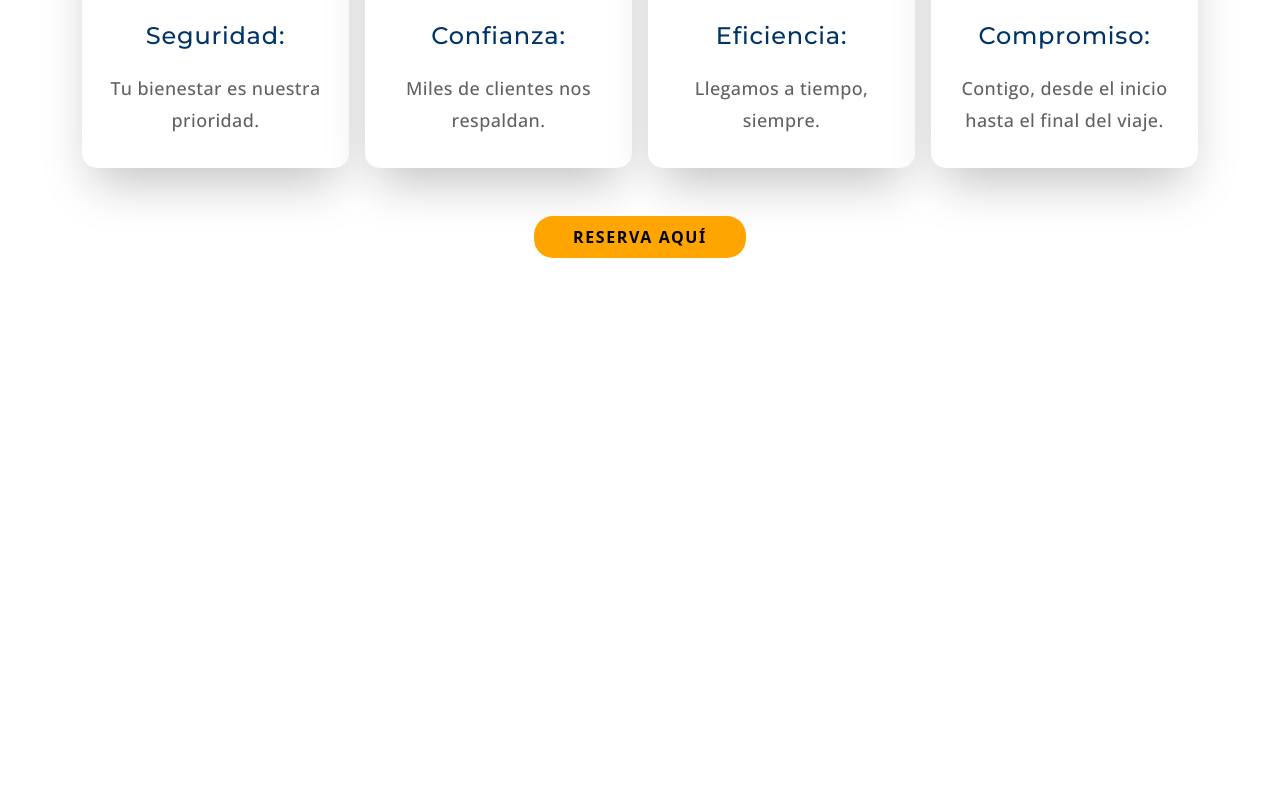
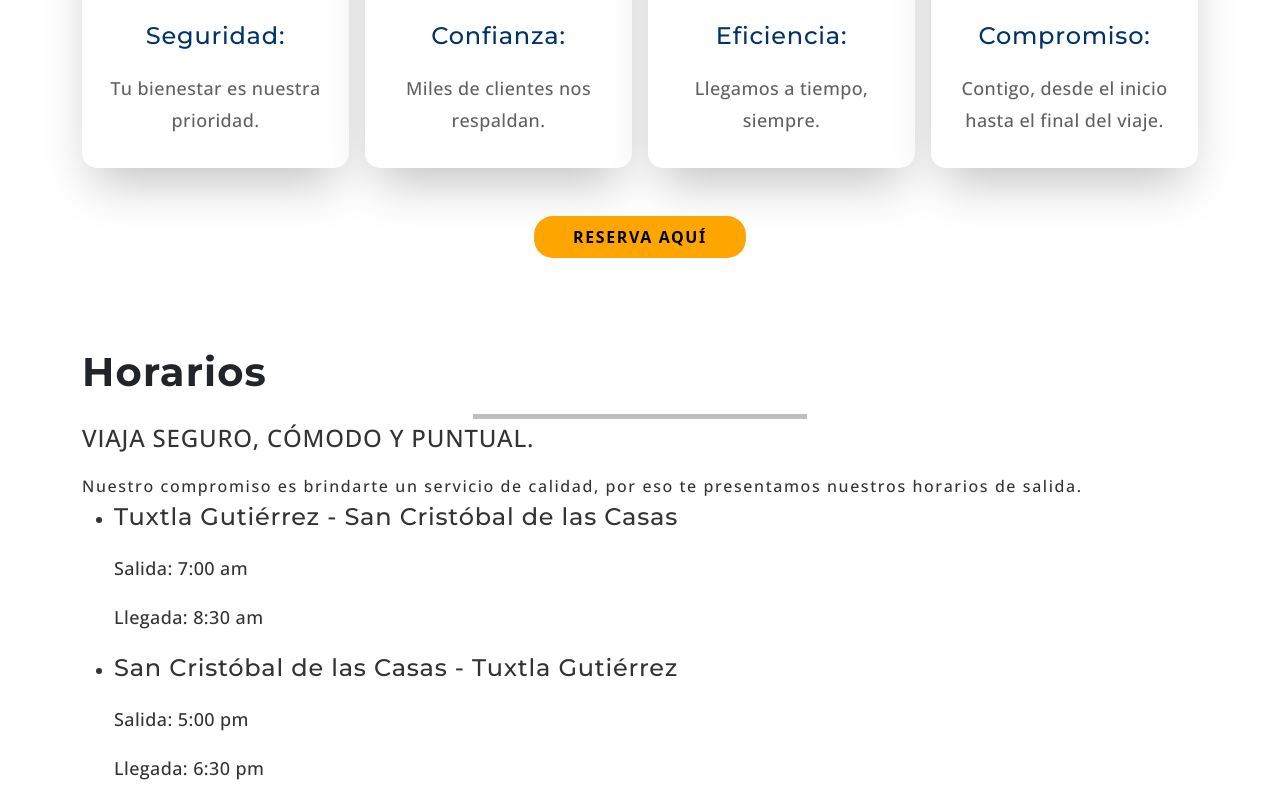
Before and after one commit to 4me7h/cl-lobotours, a React (Create React App) app: page / in a window 1280 px wide. Shown: the part 1559-2359 px from the top of the page. Before the commit the page ends 1905 px from the top, so only its background shows below. Built offline with nearby package versions, Linux system fonts and the light colour scheme.

Commit message:
component: scheludes new, added to app

```diff
--- a/src/App.js
+++ b/src/App.js
@@ -1,13 +1,11 @@
 import './App.scss';
 import Hero from './components/Hero';
 import About from './components/About';
+import Schedules from './components/Schedules';
 // import Header from './components/Header';
 // import Footer from './components/Footer';
-
 // import Services from './components/Services';
 // import Contact from './components/Contact';
-
-
 // import { Element } from 'react-scroll';
 import { ParallaxProvider } from 'react-scroll-parallax';
 
@@ -18,6 +16,7 @@ function App() {
       {/* <Header /> */}
       <Hero />
       <About />
+      <Schedules />
       {/* <Services />
       <Contact />
       <Footer /> */}
--- /dev/null
+++ b/src/components/Schedules.js
@@ -0,0 +1,63 @@
+import React from 'react';
+import Container from 'react-bootstrap/Container';
+import Row from 'react-bootstrap/Row';
+import Col from 'react-bootstrap/Col';
+
+import { Fade } from 'react-awesome-reveal';
+
+const Schedules = () => {
+    return(
+        <div className="schedules">
+            <Container>
+                <Row>
+                    <Col>
+                        <div className="schedules__container">
+                            <div className="headercontent__container">
+                                <div className="schedules__header">
+                                    <Fade cascade triggerOnce direction="up">
+                                        <div className="schedules__header__content">
+                                            <h3 className="text--subtitle">Horarios</h3>
+                                            <hr className="hr--basic"/>
+                                        </div>
+                                        <div className="schedules__content">
+                                            <p className="text--lead text-uppercase">
+                                                Viaja seguro, cómodo y puntual.
+                                            </p>
+                                        </div>
+                                        <div className="schedules__content">
+                                            <p className="text--small">
+                                                Nuestro compromiso es
+                                                brindarte un servicio de calidad, por eso
+                                                te presentamos nuestros horarios de salida.
+                                            </p>
+                                        </div>
+                                    </Fade>
+                                </div>
+                            </div>
+                            <Fade cascade triggerOnce direction="down">
+                                <ul className="schedules__list">
+                                    <li className="schedules__list__item">
+                                        <div className="schedules__card">
+                                            <h4 className="text--lead">Tuxtla Gutiérrez - San Cristóbal de las Casas</h4>
+                                            <p className="text--body">Salida: 7:00 am</p>
+                                            <p className="text--body">Llegada: 8:30 am</p>
+                                        </div>
+                                    </li>
+                                    <li className="schedules__list__item">
+                                        <div className="schedules__card">
+                                            <h4 className="text--lead">San Cristóbal de las Casas - Tuxtla Gutiérrez</h4>
+                                            <p className="text--body">Salida: 5:00 pm</p>
+                                            <p className="text--body">Llegada: 6:30 pm</p>
+                                        </div>
+                                    </li>
+                                </ul>
+                            </Fade>
+                        </div>
+                    </Col>
+                </Row>
+            </Container>
+        </div>
+    )
+}
+
+export default Schedules;
```
